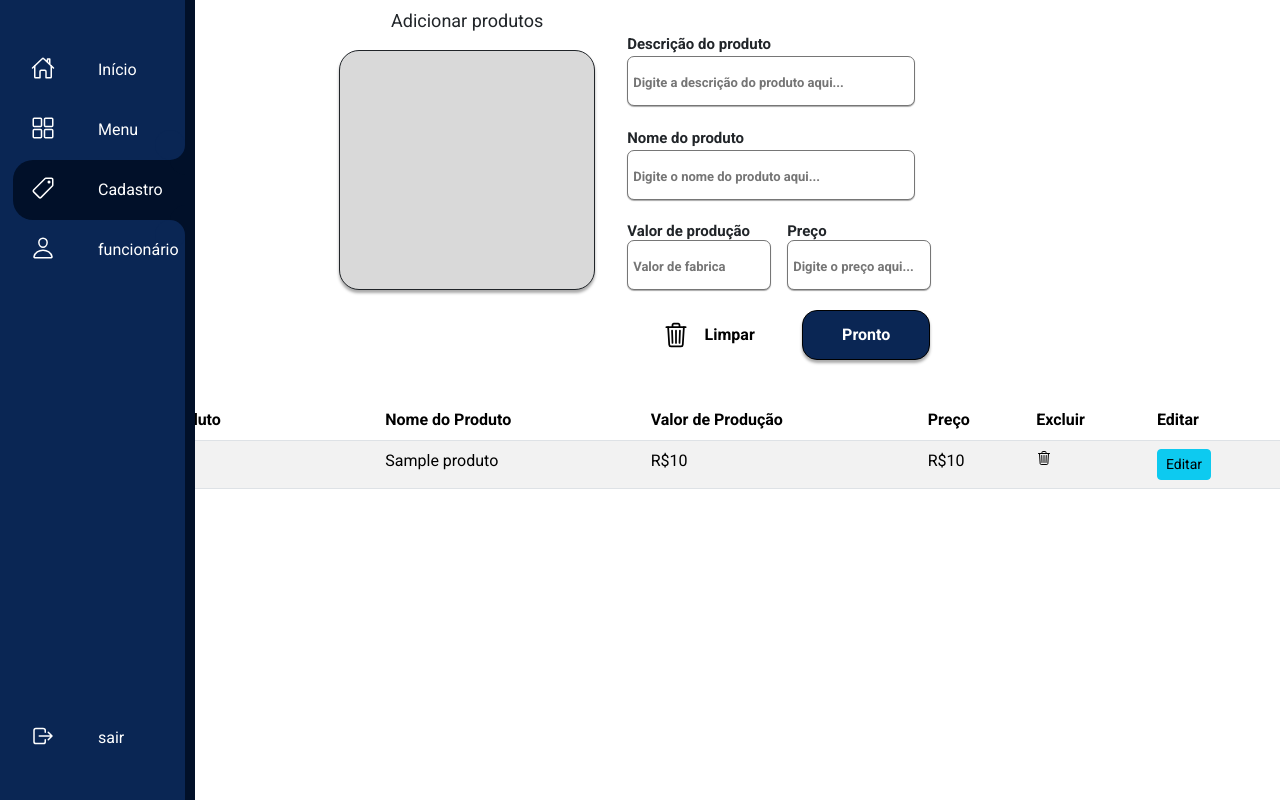
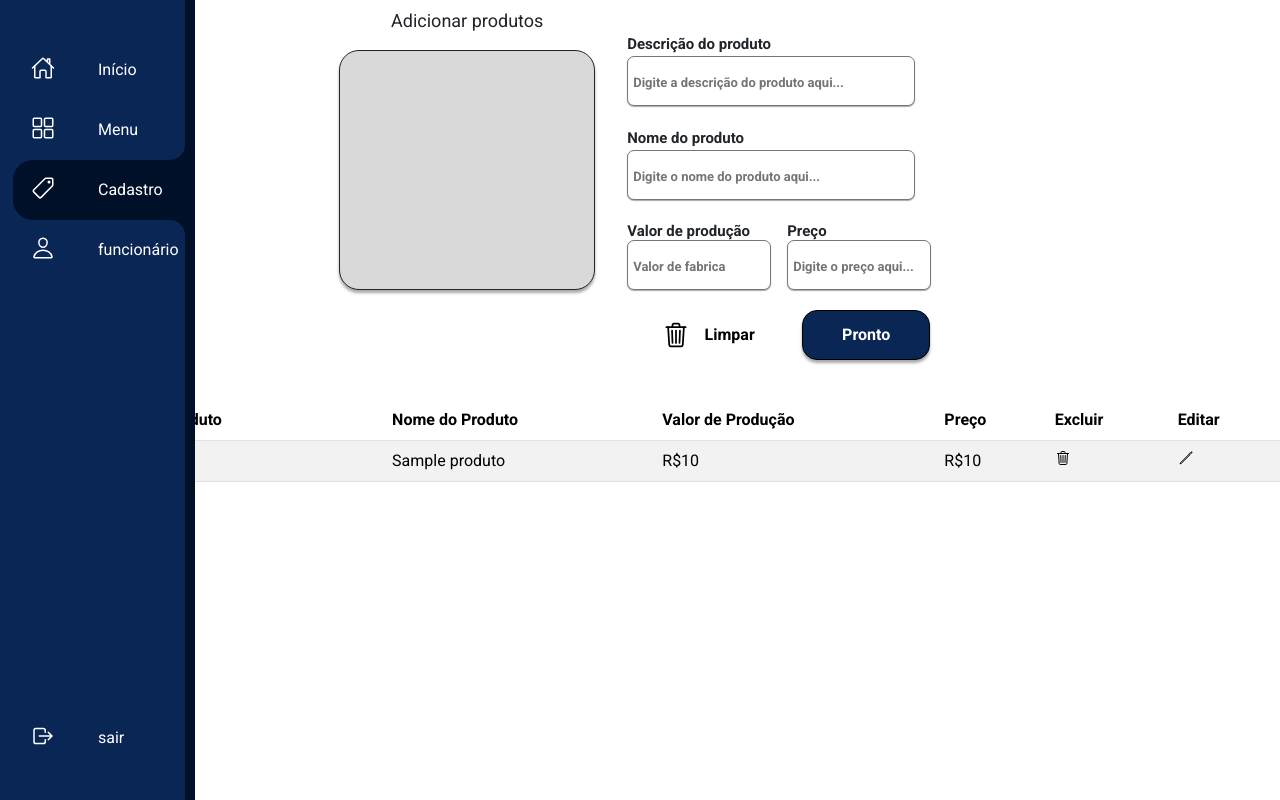
Before and after one commit to Marcelzin/TCC, a PHP site: page /TCC/PAGES/cadastro_prod.php in a window 1280 px wide. Run offline with PHP 8.4, Linux system fonts and the light colour scheme; tables that the repository leaves empty or names only in its code hold one stand-in row (values such as "Sample post"); some libraries are stand-ins or nearby versions.

Commit message:
Correções UX
Signed-off-by: Marcel <contatomarcelpereira@gmail.com>

```diff
--- a/PAGES/cadastro_prod.php
+++ b/PAGES/cadastro_prod.php
@@ -136,8 +136,7 @@
                 echo "<td>R$" . $row["valor_fabrica"] . "</td>";
                 echo "<td>R$" . $row["valor_venda"] . "</td>";
                 echo '<td><ion-icon name="trash-outline" style="cursor: pointer;" onclick="excluirProd(' . $row["id"] . ')"></ion-icon></td>'; // Ícone de exclusão do Ionicons
-                echo '<td><button class="btn btn-info btn-sm" onclick="abrirModalEdicao(' . $row["id"] . ')">Editar</button></td>';
-                echo "</tr>";
+                echo '<td><ion-icon name="pencil-outline" style="cursor: pointer;" onclick="abrirModalEdicao(' . $row["id"] . ')"></ion-icon></td>';                echo "</tr>";
             }
         } else {
             echo "<tr><td colspan='7'>Nenhum registro encontrado.</td></tr>";
@@ -249,8 +248,8 @@ function salvarEdicao() {
                     if (response.status === 'success') {
                         // Produto atualizado com sucesso, faça algo aqui (por exemplo, recarregar a tabela)
                         $("#editarModal").modal("hide"); // Fechar a modal
-                // Atualizar a tabela com os dados atualizados
-                // (você pode usar uma nova chamada AJAX para buscar os dados atualizados e preencher a tabela)
+                        // Atualizar a página após a atualização bem-sucedida
+                        location.reload();
                     } else {
                         // Tratar o erro de atualização aqui (por exemplo, exibir uma mensagem de erro)
                         console.error(response.message);
@@ -262,7 +261,6 @@ function salvarEdicao() {
                 }
             });
         }
-
 </script>
 
     <script>
```
Lines whose indentation alone changed are shown as unchanged.
